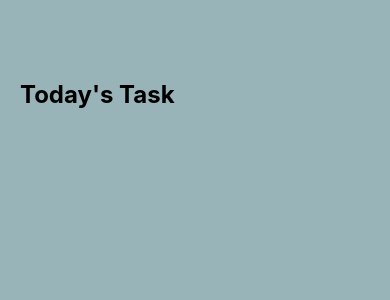
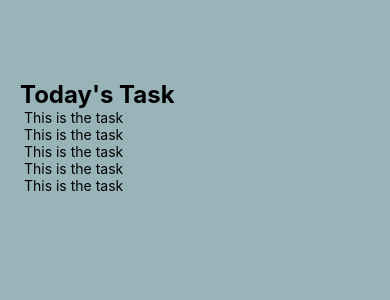
Before and after one commit to rafaeljohnrecierdo/Todo_List, a React Native app: screen / in a window 390 px wide. Shown: the top 300 px of the page. Built offline with nearby package versions, Linux system fonts and the light colour scheme.

Commit message:
fixed compiling issue #1
-unexpected token

```diff
--- a/App.js
+++ b/App.js
@@ -1,6 +1,7 @@
 import { StatusBar } from 'expo-status-bar';
 import React from 'react';
 import { StyleSheet, Text, View } from 'react-native';
+import Task from './components/Task';
 
 export default function App() {
   return (
@@ -10,6 +11,11 @@ export default function App() {
         <Text style={styles.sectionTitle}>Today's Task </Text>
 
         <View style={styles.items}>
+        <Task />
+        <Task />
+        <Task />
+        <Task />
+        <Task />
 
         </View>
 
--- a/components/Task.js
+++ b/components/Task.js
@@ -1,15 +1,13 @@
 import React from 'react';
 import { View, Text, StyleSheet } from 'react-native';
 
-const Task = {} => {
+const Task = () => {
 
-  return {
+  return (
     <View>
-      <Text>This is the task</Text>
+      <Text> This is the task </Text>
     </View>
-
-  }
-
+  )
 }
 
 const styles = StyleSheet.create ({
```
